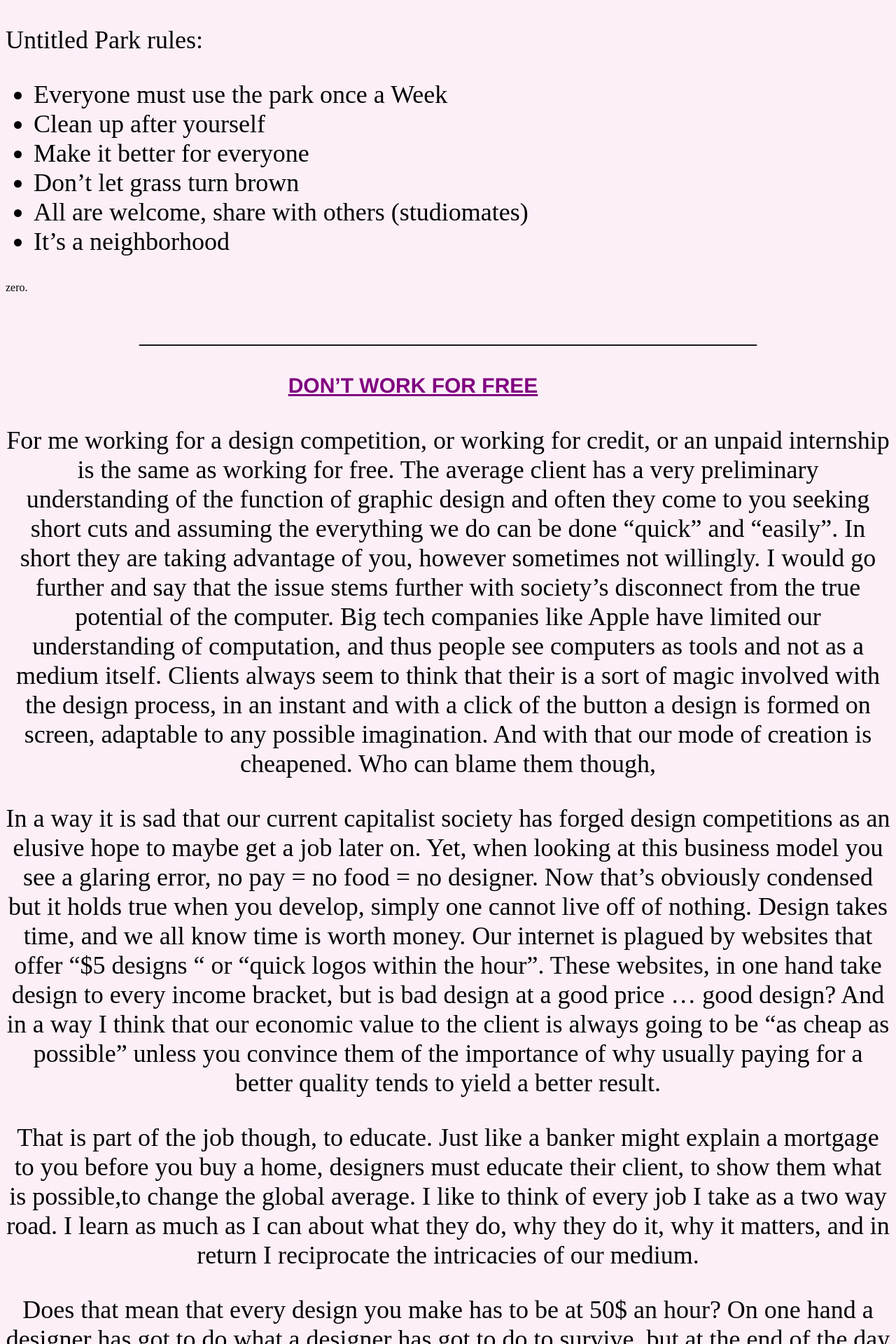
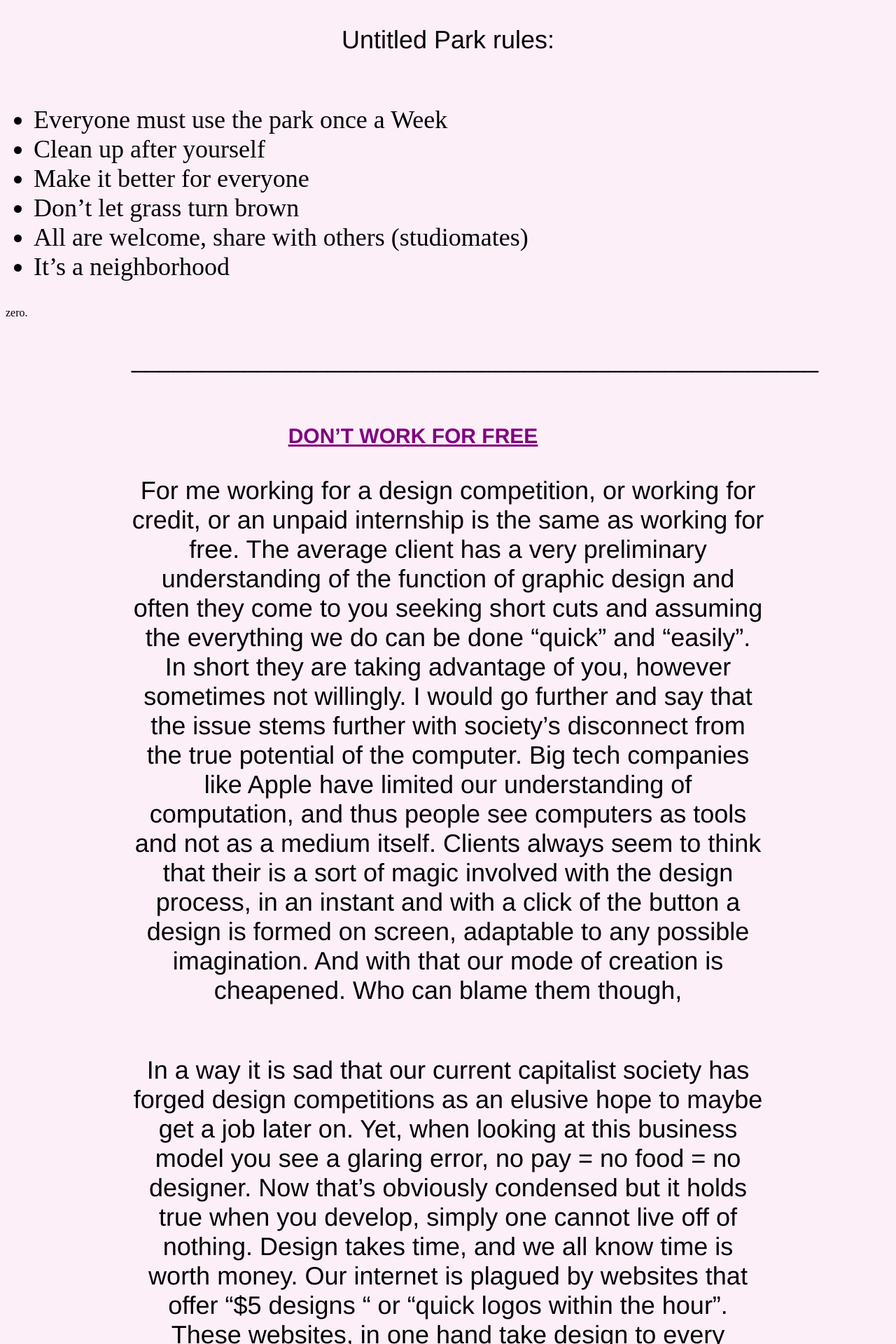
Before and after one commit to risd-gd/wd, a Jekyll site: the page built from _posts/2017-10-09-shared.md, in a window 1280 px wide. Shown: the top 1920 px of the page at 70% size. Built offline with Jekyll 4.4.1, drawn with Linux system fonts in a browser that asks for light colours.

Commit message:
font size change

```diff
--- a/_includes/miro.html
+++ b/_includes/miro.html
@@ -12,6 +12,16 @@
 
 body {
 	background-color: #fceff8;
+}
+
+p {
+
+	font-family: helvetica;
+	font-size: 14px;
+	text-align: center;
+	margin-left: 5em;
+	margin-right: 5em;
+	margin-bottom: 2em;
 }
 
 #title {
@@ -46,6 +56,7 @@ body {
 
 #bottomline {
 	text-align:center;
+	font-size: 10px;
 }
 
 
```
